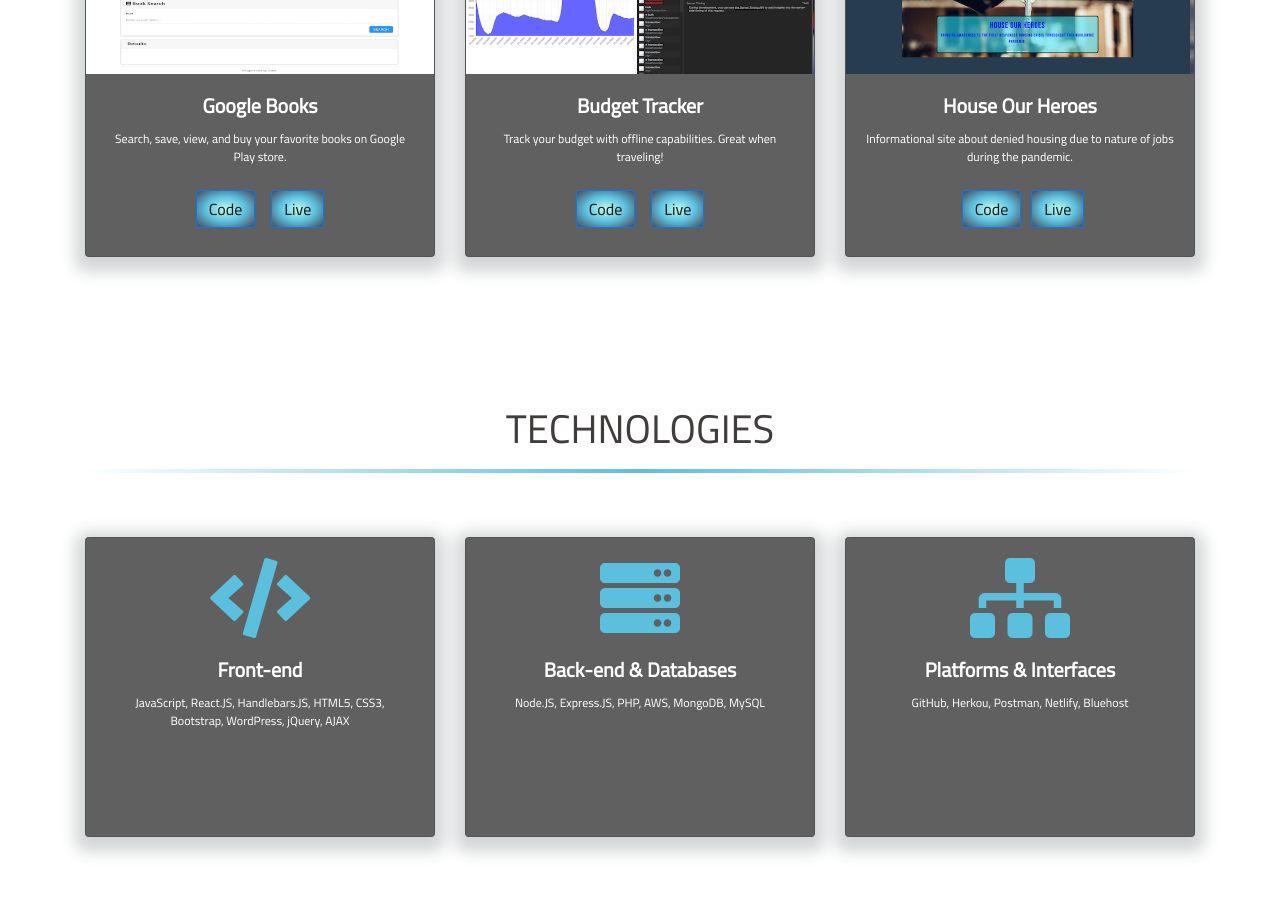
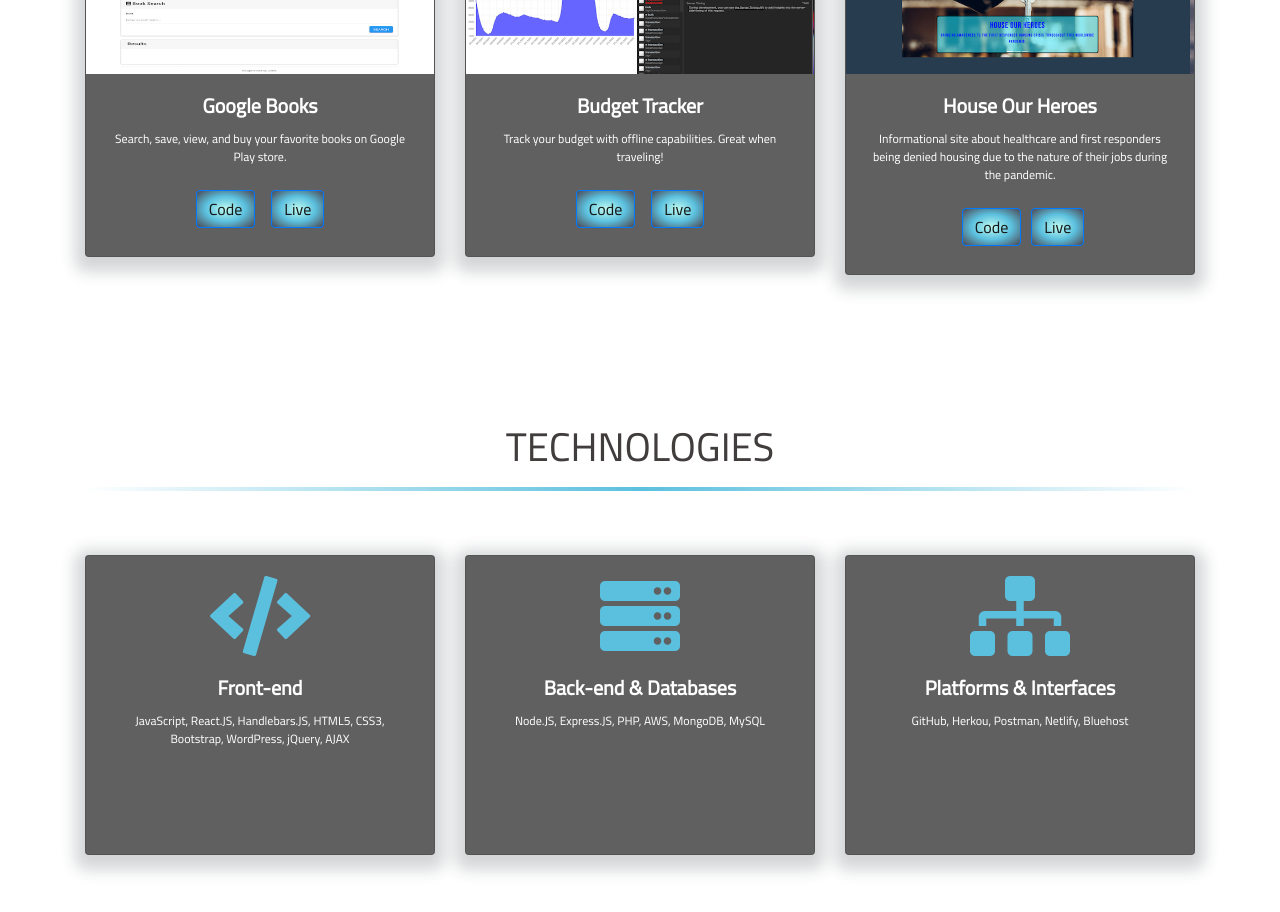
Before and after one commit to jmeggles/Portfolio, a React (Create React App) app: page / in a window 1280 px wide. Shown: the part 1900-2812 px from the top of the page. Built offline with nearby package versions, Linux system fonts and the light colour scheme; a web font is replaced by a local one.

Commit message:
changed wordage on project page

```diff
--- a/src/components/Projects/Projects.jsx
+++ b/src/components/Projects/Projects.jsx
@@ -89,7 +89,7 @@ class Projects extends Component {
                 <Card.Body>
                   <Card.Title>House Our Heroes</Card.Title>
                   <Card.Text>
-                    Informational site about denied housing due to nature of
+                    Informational site about healthcare and first responders being denied housing due to the nature of their
                     jobs during the pandemic.
                   </Card.Text>
                   <a
```
